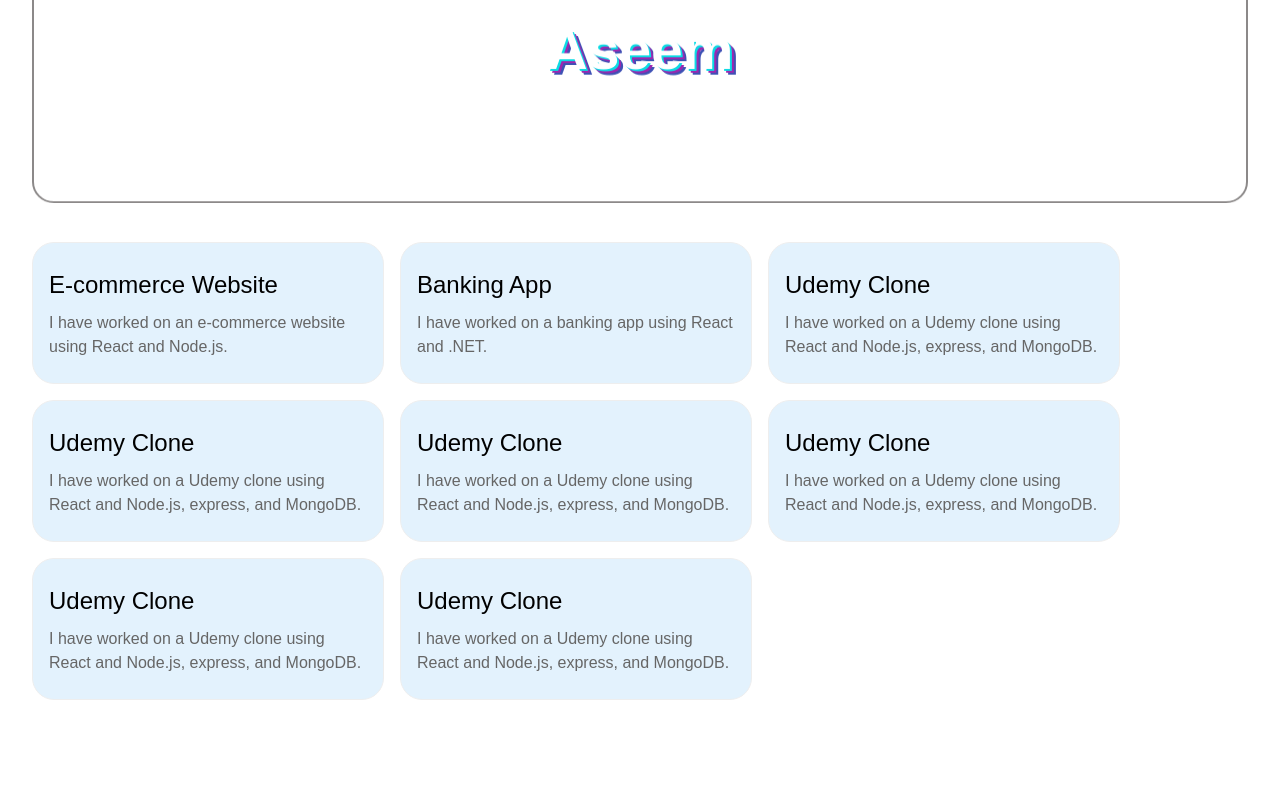
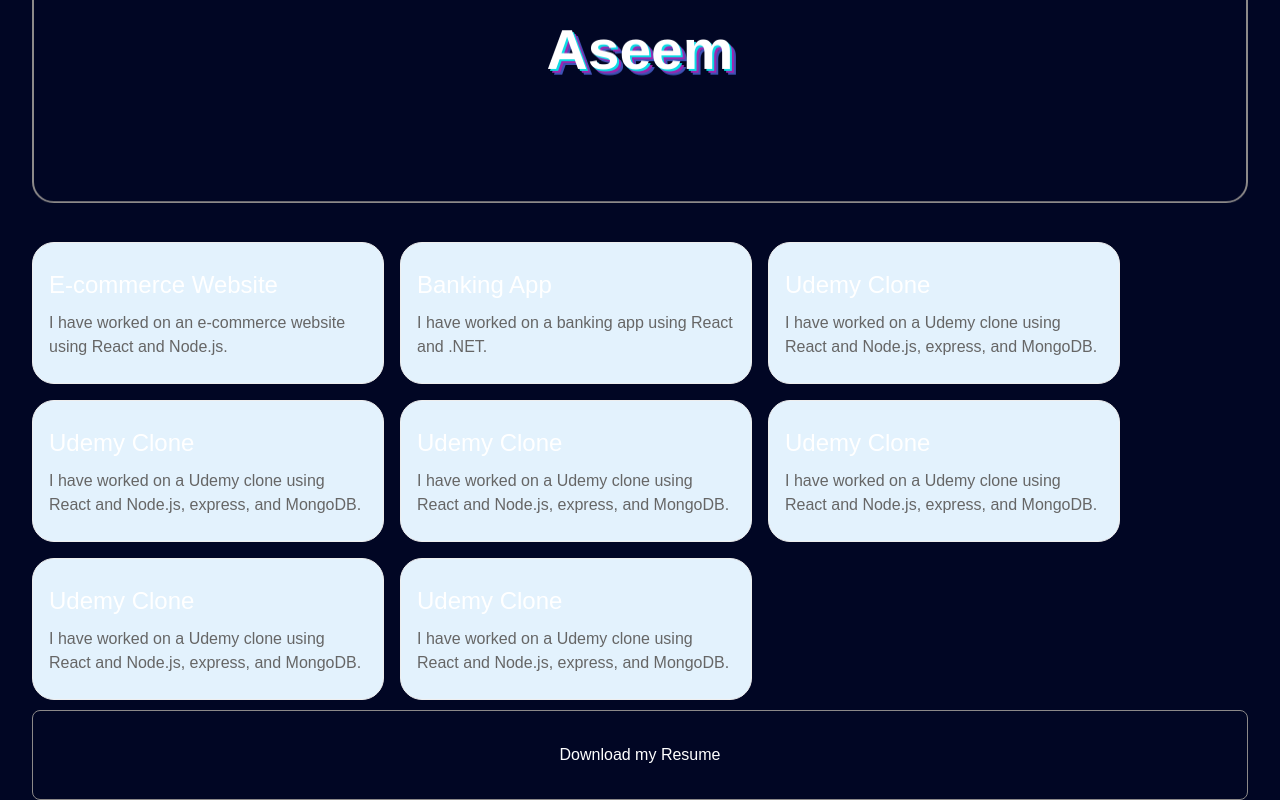
Before and after one commit to mdaseem/Aseem_Portfolio, a Next.js app in the folder my-portfolio/: page / in a window 1280 px wide. Shown: the part 293-1093 px from the top of the page. Before the commit the page ends 993 px from the top, so only its background shows below. Built offline with nearby package versions, Linux system fonts and the light colour scheme.

Commit message:
resume changes

```diff
--- a/my-portfolio/src/app/components/Atoms/Header/Header.css
+++ b/my-portfolio/src/app/components/Atoms/Header/Header.css
@@ -12,6 +12,11 @@
 
 .header-nav {
   gap: 1rem;
+}
+
+.header-link:hover {
+  text-decoration: none;
+  color: white;
 }
 
 .header-content h1 {
--- a/my-portfolio/src/app/components/Atoms/Header/Header.tsx
+++ b/my-portfolio/src/app/components/Atoms/Header/Header.tsx
@@ -12,6 +12,7 @@ const Header: React.FC = () => {
           <Link href="#" className="header-link">{`Projects`}</Link>
           <Link href="#" className="header-link">{`About`}</Link>
           <Link href="#" className="header-link">{`Contact`}</Link>
+          <Link href="#resume" className="header-link">{`Resume`}</Link>
         </nav>
       </div>
     </header>
--- a/my-portfolio/src/app/components/Atoms/Menu/Menu.css
+++ b/my-portfolio/src/app/components/Atoms/Menu/Menu.css
@@ -1,7 +1,7 @@
 .header-content {
   display: flex;
   flex-direction: row;
-  text-color: black;
+  color: black;
 }
 
 .header-title {
@@ -90,6 +90,10 @@
     flex: 1;
   }
 
+  .header-link {
+    color: black !important;
+  }
+
   .close-icon {
     position: absolute;
     right: 10px;
--- a/my-portfolio/src/app/components/Atoms/ProjectTiles/ProjectTile.css
+++ b/my-portfolio/src/app/components/Atoms/ProjectTiles/ProjectTile.css
@@ -13,7 +13,7 @@
 }
 
 .project-tile:hover {
-    background: #bbdefb; /* slightly darker blue on hover */
+    background: #1591d8; /* slightly darker blue on hover */
     box-shadow: 0 4px 16px rgba(33, 150, 243, 0.15);
 }
 
--- /dev/null
+++ b/my-portfolio/src/app/components/Atoms/Resume/Resume.css
@@ -0,0 +1,13 @@
+.resume-container {
+    padding: 2rem;
+    /* background-color: #3e47be;
+    border: 1px solid #3e47be; */
+    border-radius: 8px;
+    color: white;
+    text-align: center;
+    border: 1px solid #8c8989;
+}
+
+.download-link:hover {
+    color: #1591d8;
+}
--- /dev/null
+++ b/my-portfolio/src/app/components/Atoms/Resume/Resume.tsx
@@ -0,0 +1,15 @@
+import React from 'react'
+import './Resume.css'
+import Link from 'next/link'
+
+const Resume = () => {
+  return (
+    <div className="resume-container">
+      <Link className='download-link' href="Aseem_Updated-Resume.pdf" download={'Aseem_Updated-Resume.pdf'} target="_blank" rel="noopener noreferrer">
+        Download my Resume
+      </Link>
+    </div>
+  )
+}
+
+export default Resume
--- a/my-portfolio/src/app/components/Main/Main.css
+++ b/my-portfolio/src/app/components/Main/Main.css
@@ -1,5 +1,7 @@
 .main-content {
   display: flex;
+  flex-direction: column;
+  gap: 10px;
   min-height: 10em;
   justify-content: center;
 }
--- a/my-portfolio/src/app/components/Molecules/ProjectsContainer/ProjectContainer.tsx
+++ b/my-portfolio/src/app/components/Molecules/ProjectsContainer/ProjectContainer.tsx
@@ -1,4 +1,4 @@
-'use client';
+"use client";
 import React from "react";
 import "./ProjectsContainer.css";
 import ProjectTile from "../../Atoms/ProjectTiles/ProjectTile";
@@ -23,33 +23,31 @@ const dataForTiles = [
       "I have worked on a Udemy clone using React and Node.js, express, and MongoDB.",
   },
 
-
-
-   {
+  {
     id: 4,
     title: "Udemy Clone",
     description:
       "I have worked on a Udemy clone using React and Node.js, express, and MongoDB.",
   },
-   {
+  {
     id: 5,
     title: "Udemy Clone",
     description:
       "I have worked on a Udemy clone using React and Node.js, express, and MongoDB.",
   },
-   {
+  {
     id: 6,
     title: "Udemy Clone",
     description:
       "I have worked on a Udemy clone using React and Node.js, express, and MongoDB.",
   },
-   {
+  {
     id: 7,
     title: "Udemy Clone",
     description:
       "I have worked on a Udemy clone using React and Node.js, express, and MongoDB.",
   },
-   {
+  {
     id: 8,
     title: "Udemy Clone",
     description:
@@ -59,9 +57,9 @@ const dataForTiles = [
 
 const ProjectContainer: React.FC = () => {
   return (
-    <div className="project-container-main-content">
+    <section className="project-container-main-content">
       {dataForTiles.map((tile) => (
-        <FadeIn key={tile.id} delay={`${tile.id * 0.1}s`}>
+        <FadeIn key={tile.id} delay={`${0.1}s`}>
           <ProjectTile
             key={tile.id}
             title={tile.title}
@@ -69,7 +67,7 @@ const ProjectContainer: React.FC = () => {
           />
         </FadeIn>
       ))}
-    </div>
+    </section>
   );
 };
 
--- /dev/null
+++ b/my-portfolio/src/app/components/SVG/HamburgerSvg.tsx
@@ -0,0 +1,75 @@
+export const menuOpen = () => {
+    return (
+        <svg
+            xmlns="http://www.w3.org/2000/svg"
+            viewBox="0 0 48 48"
+            width="26px"
+            height="26px"
+            className="menu-icon"
+          >
+            <linearGradient
+              id="9iHXMuvV7brSX7hFt~tsna"
+              x1="12.066"
+              x2="34.891"
+              y1=".066"
+              y2="22.891"
+              gradientUnits="userSpaceOnUse"
+            >
+              <stop offset=".237" stopColor="#3bc9f3" />
+              <stop offset=".85" stopColor="#1591d8" />
+            </linearGradient>
+            <path
+              fill="url(#9iHXMuvV7brSX7hFt~tsna)"
+              d="M43,15H5c-1.1,0-2-0.9-2-2v-2c0-1.1,0.9-2,2-2h38c1.1,0,2,0.9,2,2v2C45,14.1,44.1,15,43,15z"
+            />
+            <linearGradient
+              id="9iHXMuvV7brSX7hFt~tsnb"
+              x1="12.066"
+              x2="34.891"
+              y1="12.066"
+              y2="34.891"
+              gradientUnits="userSpaceOnUse"
+            >
+              <stop offset=".237" stopColor="#3bc9f3" />
+              <stop offset=".85" stopColor="#1591d8" />
+            </linearGradient>
+            <path
+              fill="url(#9iHXMuvV7brSX7hFt~tsnb)"
+              d="M43,27H5c-1.1,0-2-0.9-2-2v-2c0-1.1,0.9-2,2-2h38c1.1,0,2,0.9,2,2v2C45,26.1,44.1,27,43,27z"
+            />
+            <linearGradient
+              id="9iHXMuvV7brSX7hFt~tsnc"
+              x1="12.066"
+              x2="34.891"
+              y1="24.066"
+              y2="46.891"
+              gradientUnits="userSpaceOnUse"
+            >
+              <stop offset=".237" stopColor="#3bc9f3" />
+              <stop offset=".85" stopColor="#1591d8" />
+            </linearGradient>
+            <path
+              fill="url(#9iHXMuvV7brSX7hFt~tsnc)"
+              d="M43,39H5c-1.1,0-2-0.9-2-2v-2c0-1.1,0.9-2,2-2h38c1.1,0,2,0.9,2,2v2C45,38.1,44.1,39,43,39z"
+            />
+          </svg>
+    );
+}
+
+export const menuClose = (setIsMenuOpen: React.Dispatch<React.SetStateAction<boolean>>) => {
+  return <svg
+          xmlns="http://www.w3.org/2000/svg"
+          width="36px"
+          height="36px"
+          viewBox="0 0 24 24"
+          fill="none"
+          className="close-icon"
+          onClick={() => setIsMenuOpen(false)}
+        >
+          <path
+            //   className="close-menu"
+            d="M6.99486 7.00636C6.60433 7.39689 6.60433 8.03005 6.99486 8.42058L10.58 12.0057L6.99486 15.5909C6.60433 15.9814 6.60433 16.6146 6.99486 17.0051C7.38538 17.3956 8.01855 17.3956 8.40907 17.0051L11.9942 13.4199L15.5794 17.0051C15.9699 17.3956 16.6031 17.3956 16.9936 17.0051C17.3841 16.6146 17.3841 15.9814 16.9936 15.5909L13.4084 12.0057L16.9936 8.42059C17.3841 8.03007 17.3841 7.3969 16.9936 7.00638C16.603 6.61585 15.9699 6.61585 15.5794 7.00638L11.9942 10.5915L8.40907 7.00636C8.01855 6.61584 7.38538 6.61584 6.99486 7.00636Z"
+            fill="#3bc9f3"
+          />
+        </svg>
+}
--- a/my-portfolio/src/app/globals.css
+++ b/my-portfolio/src/app/globals.css
@@ -49,6 +49,8 @@ body {
   display: flex;
   flex-direction: column;
   gap: 2em;
+  background-color: #010624;
+  color: white;
 }
 
 .profile-image {
--- a/my-portfolio/src/app/page.tsx
+++ b/my-portfolio/src/app/page.tsx
@@ -6,6 +6,8 @@ import Header from "./components/Atoms/Header/Header";
 import Main from "./components/Main/Main";
 import ProjectContainer from "./components/Molecules/ProjectsContainer/ProjectContainer";
 import SEO from "./components/SEO/SEO";
+import Resume from "./components/Atoms/Resume/Resume";
+import FadeIn from "./components/HOC/FadeIn/FadeIn";
 
 export default function ThisIsPortfolioHome() {
   return (
@@ -16,7 +18,7 @@ export default function ThisIsPortfolioHome() {
         keywords="portfolio, next.js, typescript, web developer,
          front-end developer,
          javascript, react, web design, web development,
-         UI/UX design, Node.js, graphql, web applications,front end engineer, software engineer, Mohammed Aseem"
+         UI/UX design, Node.js, graphql, web applications,front end engineer, software engineer, Mohammed Aseem,Front End Developer Specializing in React & JavaScript"
         url="https://aseem-portfolio.vercel.app/Projects"
         image="https://aseem-portfolio.vercel.app/My_Image1.JPG"
       />
@@ -37,6 +39,11 @@ export default function ThisIsPortfolioHome() {
         <div className="name-title">Mohammed Aseem</div>
         <Main>
           <ProjectContainer />
+          <FadeIn delay={`${0.1}s`}>
+            <section id="resume">
+              <Resume />
+            </section>
+          </FadeIn>
         </Main>
       </div>
     </>
```
Also changed, not shown: my-portfolio/src/app/components/Atoms/Menu/Menu.tsx (+11 -86 lines), 1 other file (tests, documents, lock files or other folders).
